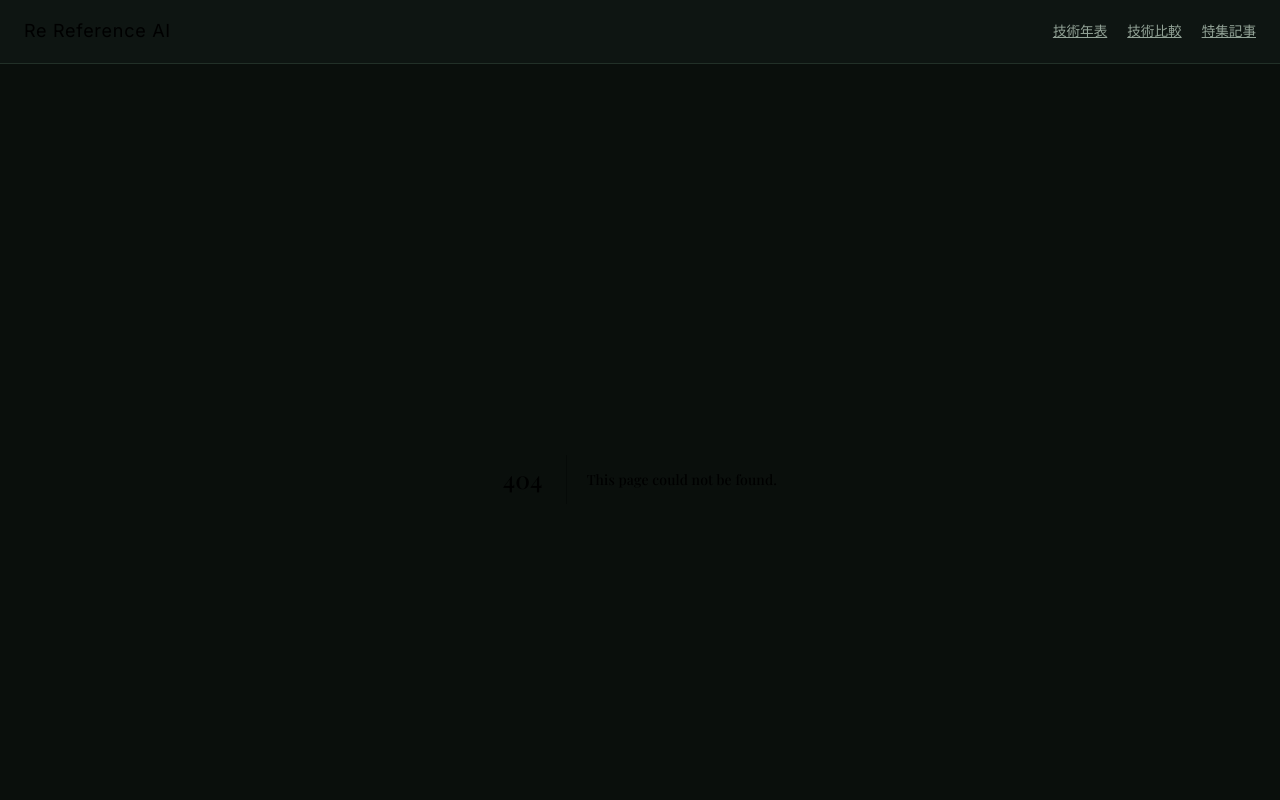
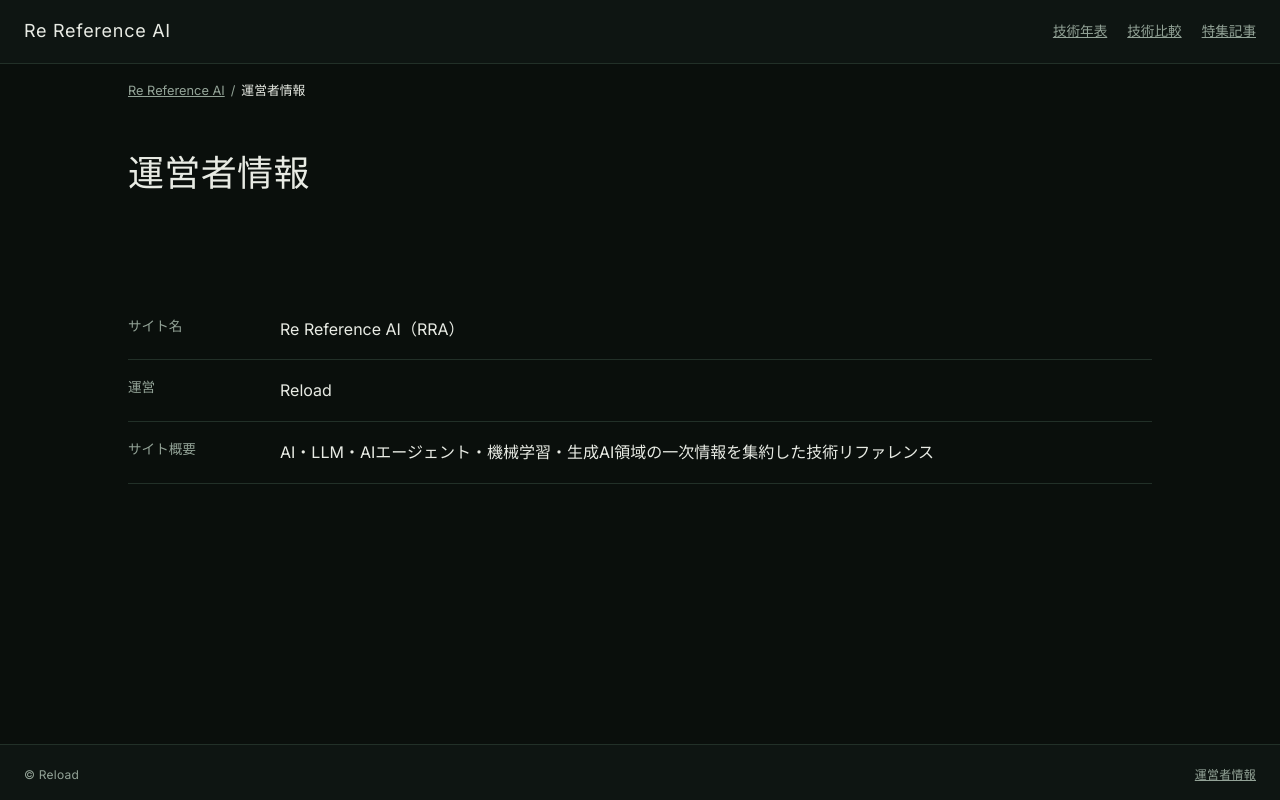
Before and after one commit to reload-co-jp/re-reference-ai, a Next.js app: page /about in a window 1280 px wide. Before the commit this address had no page. Shown: the top 800 px of the page. Built offline with nearby package versions, Linux system fonts and the light colour scheme.

Commit message:
Add company information

```diff
--- /dev/null
+++ b/app/about/page.tsx
@@ -0,0 +1,85 @@
+import { Metadata } from "next"
+import { FC } from "react"
+import { Breadcrumb } from "components/elements/breadcrumb"
+import { Container, Section } from "components/elements/layout"
+import { toJsonLd } from "lib/json-ld"
+import { SITE_DESCRIPTION, SITE_NAME, SITE_OG_IMAGE_URL, SITE_URL } from "lib/site"
+
+const TITLE = "運営者情報"
+const DESCRIPTION = `${SITE_NAME}(RRA)の運営者情報。`
+const OPERATOR_NAME = "Reload"
+
+export const metadata: Metadata = {
+  title: TITLE,
+  description: DESCRIPTION,
+  alternates: { canonical: `${SITE_URL}/about/` },
+  openGraph: {
+    title: TITLE,
+    description: DESCRIPTION,
+    type: "website",
+    url: `${SITE_URL}/about/`,
+    images: [SITE_OG_IMAGE_URL],
+    siteName: SITE_NAME,
+    locale: "ja_JP",
+  },
+  twitter: { title: TITLE, description: DESCRIPTION, images: [SITE_OG_IMAGE_URL] },
+}
+
+const breadcrumbList = {
+  "@context": "https://schema.org",
+  "@type": "BreadcrumbList",
+  itemListElement: [
+    { "@type": "ListItem", position: 1, name: SITE_NAME, item: `${SITE_URL}/` },
+    { "@type": "ListItem", position: 2, name: TITLE, item: `${SITE_URL}/about/` },
+  ],
+}
+
+const ROWS: { label: string; value: string }[] = [
+  { label: "サイト名", value: `${SITE_NAME}（RRA）` },
+  { label: "運営", value: OPERATOR_NAME },
+  { label: "サイト概要", value: SITE_DESCRIPTION },
+]
+
+const AboutPage: FC = () => (
+  <Container>
+    <script
+      dangerouslySetInnerHTML={{ __html: toJsonLd(breadcrumbList) }}
+      type="application/ld+json"
+    />
+    <Breadcrumb items={[{ href: "/", name: SITE_NAME }, { name: TITLE }]} />
+    <Section style={{ padding: "1rem 0 3rem" }}>
+      <h1 style={{ fontSize: "2.25rem", margin: 0 }}>{TITLE}</h1>
+    </Section>
+
+    <Section>
+      <dl style={{ margin: 0 }}>
+        {ROWS.map((row) => (
+          <div
+            key={row.label}
+            style={{
+              borderBottom: "1px solid var(--color-border)",
+              display: "flex",
+              flexWrap: "wrap",
+              gap: ".5rem 1.5rem",
+              padding: "1rem 0",
+            }}
+          >
+            <dt
+              style={{
+                color: "var(--color-text-muted)",
+                flexShrink: 0,
+                fontSize: ".85rem",
+                width: "8rem",
+              }}
+            >
+              {row.label}
+            </dt>
+            <dd style={{ flex: "1 1 20rem", lineHeight: 1.8, margin: 0 }}>{row.value}</dd>
+          </div>
+        ))}
+      </dl>
+    </Section>
+  </Container>
+)
+
+export default AboutPage
--- a/app/layout.tsx
+++ b/app/layout.tsx
@@ -147,15 +147,23 @@ const RootLayout = ({ children }: { children: React.ReactNode }) => {
         </main>
         <footer
           style={{
+            alignItems: "center",
             background: "var(--color-bg-elevated)",
             borderTop: "1px solid var(--color-border)",
             color: "var(--color-text-muted)",
+            display: "flex",
+            flexWrap: "wrap",
             fontSize: ".75rem",
+            gap: "1rem",
+            justifyContent: "space-between",
             letterSpacing: "0.02em",
             padding: "1.25rem 1.5rem",
           }}
         >
-          <p>&copy; Reload</p>
+          <p style={{ margin: 0 }}>&copy; Reload</p>
+          <Link href="/about/" style={{ color: "var(--color-text-muted)" }}>
+            運営者情報
+          </Link>
         </footer>
       </body>
     </html>
--- a/app/sitemap.ts
+++ b/app/sitemap.ts
@@ -62,6 +62,11 @@ const sitemap = (): MetadataRoute.Sitemap => [
     changeFrequency: "monthly" as const,
     priority: 0.7,
   })),
+  {
+    url: `${SITE_URL}/about/`,
+    changeFrequency: "yearly",
+    priority: 0.3,
+  },
 ]
 
 export default sitemap
```
